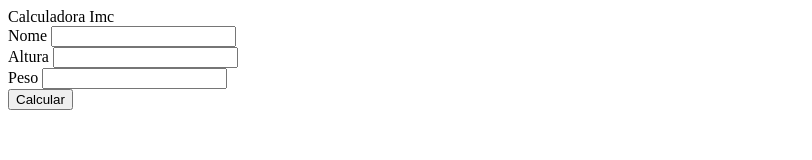
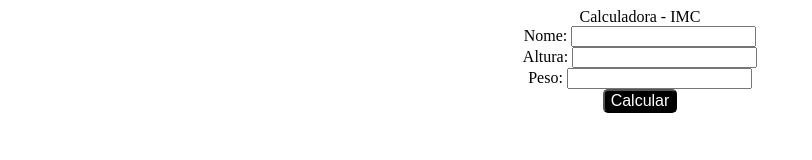
Before and after one commit to kauadograuu/Calculadora-Imc, a plain HTML site: page index.html in a window 1280 px wide. Shown: the whole page, without its empty margins (0-812 px from the left). Drawn offline with Linux system fonts and the light colour scheme.

Commit message:
Atualização de arquivo

```diff
--- a/index.html
+++ b/index.html
@@ -3,29 +3,29 @@
 <head>
     <meta charset="UTF-8">
     <meta name="viewport" content="width=device-width, initial-scale=1.0">
-    <title>Cauculadora Imc</title>
+    <title>Document</title>
     <link rel="stylesheet" href="style.css">
 </head>
 <body>
-    <main>
-        <div class="container">
-            <div class="title">Calculadora Imc</div>
-            <div>
-                <label class="input">Nome</label>
-                <input type="text" id="nome">
-            </div>
-            <div>
-                <label class="input">Altura</label>
-                <input type="number" id="altura">
-            </div>
-            <div>
-                <label class="input">Peso</label>
-                <input type="number" id="peso">
-            </div>
-            <div>
-                <button>Calcular</button>
-            </div>
+     <main>
+      <div class="container">
+        <div class="title"> Calculadora - IMC </div>
+        <div class="input">
+            <label>Nome:</label>
+            <input type="text" id='nome'>
         </div>
+        <div class="input">
+            <label>Altura:</label>
+            <input type="number" id='altura'>
+        </div>
+        <div class="input">
+            <label>Peso:</label>
+            <input type="number" id='peso'>
+        </div>
+        <button id='calcular'>Calcular</button>
+
+        <div class="result" id='resultado'></div>
+      </div>
     </main>
     <script src="./script.js"></script>
 </body>
--- a/script.js
+++ b/script.js
@@ -1,5 +1,15 @@
+const calcular = document.getElementById('calcular');
+
 function imc(){
-    const nome = document.getElementById('nome').value
-    const altura = document.getElementById('altura').value
-    const peso = document.getElementById('peso').value
+    const nome = document.getElementById('nome').value;
+    const altura = document.getElementById('altura').value;
+    const peso = document.getElementById('peso').value;
+    const resultado = document.getElementById
+    ('resultado');
+
+    const valorIMC = (peso/(altura*altura)).toFixed(1);
+
+    resultado.textContent = `${nome} seu IMC é ${valorIMC}!`;
 }
+
+calcular.addEventListener('click',imc);
--- a/style.css
+++ b/style.css
@@ -0,0 +1,9 @@
+body{
+    text-align: center;
+}
+button{
+    font-size: 1rem;
+    color: white;
+    background-color: black;
+    border-radius: 5px;
+}
```
